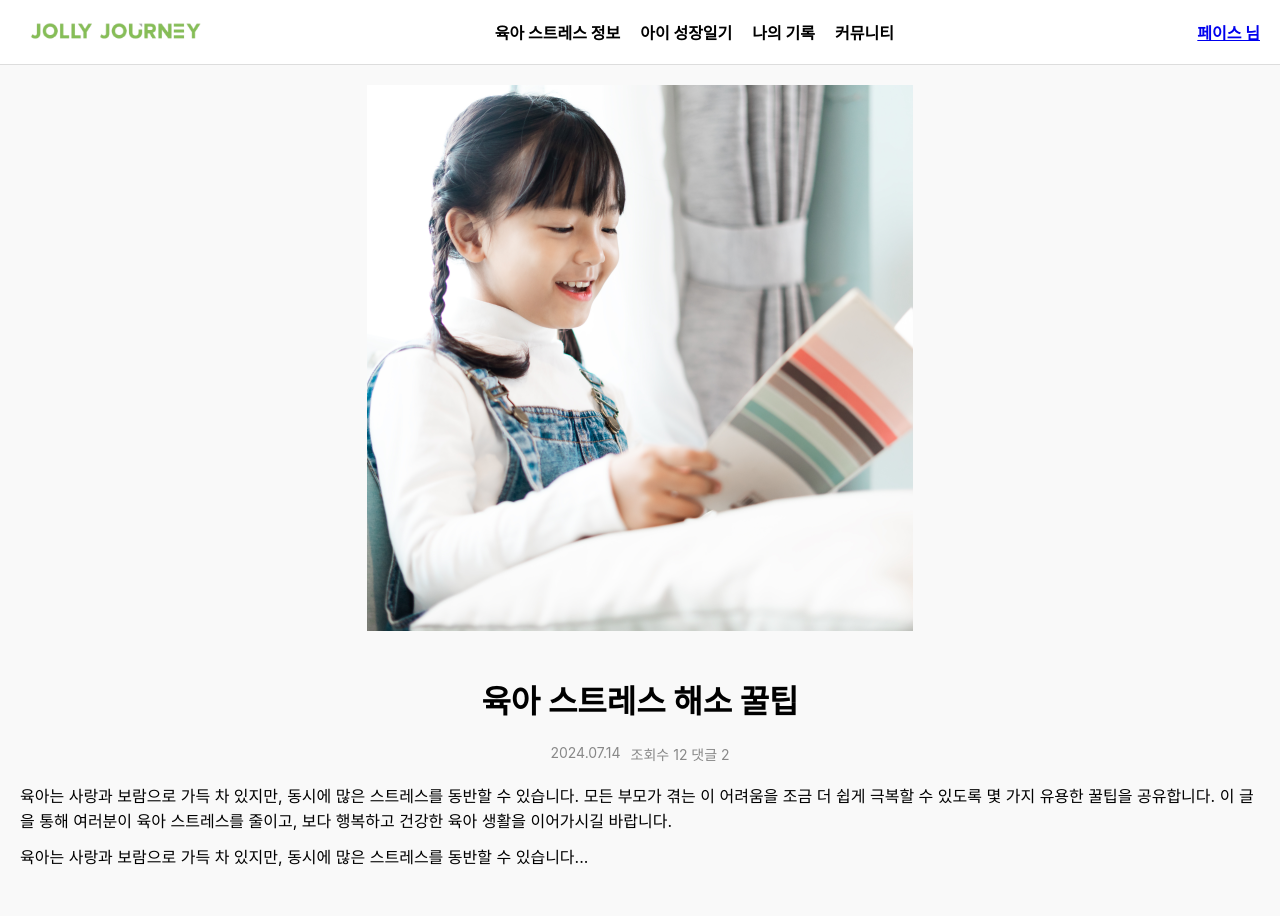
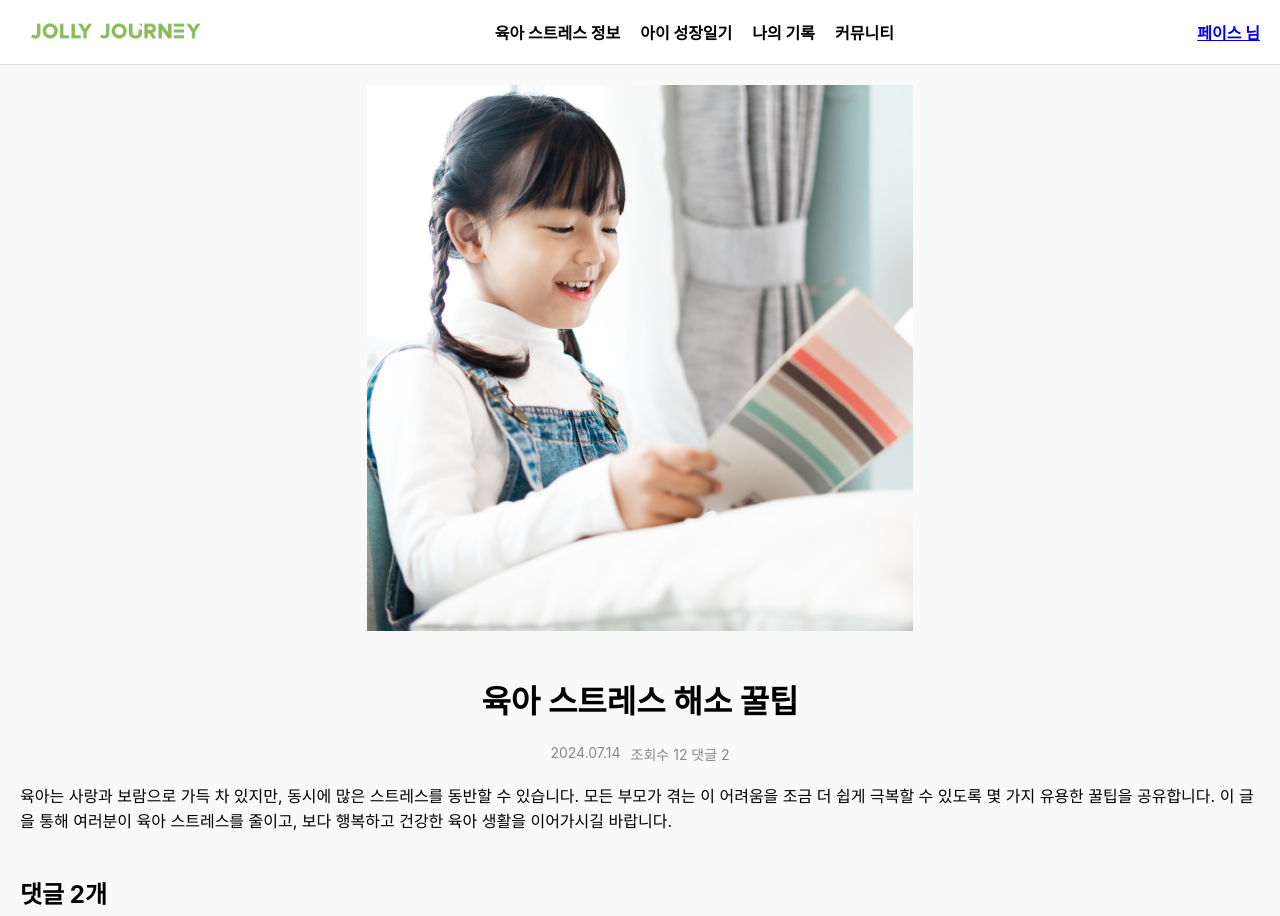
Before and after one commit to Likelion-YeungNam-Univ/12th-JollyJourney-FE, a React (Create React App) app: page /posts/1 in a window 1280 px wide. Shown: the top 916 px of the page. Built offline with nearby package versions, Linux system fonts and the light colour scheme.

Commit message:
Connecting the Post Detail and Mock Data properly_Showing Content

```diff
--- a/src/components/board/PostDetail.js
+++ b/src/components/board/PostDetail.js
@@ -1,4 +1,3 @@
-// src/components/board/PostDetail.js
 import React, { useState, useEffect } from 'react';
 import { useParams, Link } from 'react-router-dom';
 import { posts } from '../../mockData';
@@ -75,7 +74,6 @@ const PostDetail = () => {
         </div>
       </div>
       <div className="post-content">
-        <p>{post.summary}</p>
         <p>{post.content}</p>
       </div>
       <div className="comments-section">
--- a/src/mockData.js
+++ b/src/mockData.js
@@ -1,6 +1,6 @@
 // src/mockData.js
 export const posts = [
-    { id: 1, title: '육아 스트레스 해소 꿀팁', summary: '육아는 사랑과 보람으로 가득 차 있지만, 동시에 많은 스트레스를 동반할 수 있습니다. 모든 부모가 겪는 이 어려움을 조금 더 쉽게 극복할 수 있도록 몇 가지 유용한 꿀팁을 공유합니다. 이 글을 통해 여러분이 육아 스트레스를 줄이고, 보다 행복하고 건강한 육아 생활을 이어가시길 바랍니다.', content: '육아는 사랑과 보람으로 가득 차 있지만, 동시에 많은 스트레스를 동반할 수 있습니다...', image: require('./assets/images/image4.png'), date: '2024.07.14', author: '관리자' },
+    { id: 1, title: '육아 스트레스 해소 꿀팁', summary: '육아는 사랑과 보람으로 가득 차 있지만, 동시에 많은 스트레스를 동반할 수 있습니다. 모든 부모가 겪는 이 어려움을 조금 더 쉽게 극복할 수 있도록 몇 가지 유용한 꿀팁을 공유합니다. 이 글을 통해 여러분이 육아 스트레스를 줄이고, 보다 행복하고 건강한 육아 생활을 이어가시길 바랍니다.', content: '육아는 사랑과 보람으로 가득 차 있지만, 동시에 많은 스트레스를 동반할 수 있습니다. 모든 부모가 겪는 이 어려움을 조금 더 쉽게 극복할 수 있도록 몇 가지 유용한 꿀팁을 공유합니다. 이 글을 통해 여러분이 육아 스트레스를 줄이고, 보다 행복하고 건강한 육아 생활을 이어가시길 바랍니다.', image: require('./assets/images/image4.png'), date: '2024.07.14', author: '관리자' },
     { id: 2, title: '두 번째 게시글 제목', summary: '이것은 두 번째 게시글의 요약입니다.', content: '이것은 두 번째 게시글의 내용입니다.', image: require('./assets/images/image4.png'), date: '2024.07.14', author: '관리자' },
     { id: 3, title: '세 번째 게시글 제목', summary: '이것은 세 번째 게시글의 요약입니다.', content: '이것은 두 번째 게시글의 내용입니다.', image: require('./assets/images/image4.png'), date: '2024.07.14', author: '관리자' },
     { id: 4, title: '네 번째 게시글 제목', summary: '이것은 네 번째 게시글의 요약입니다.', content: '이것은 두 번째 게시글의 내용입니다.', image: require('./assets/images/image4.png'), date: '2024.07.14', author: '관리자' },
```
